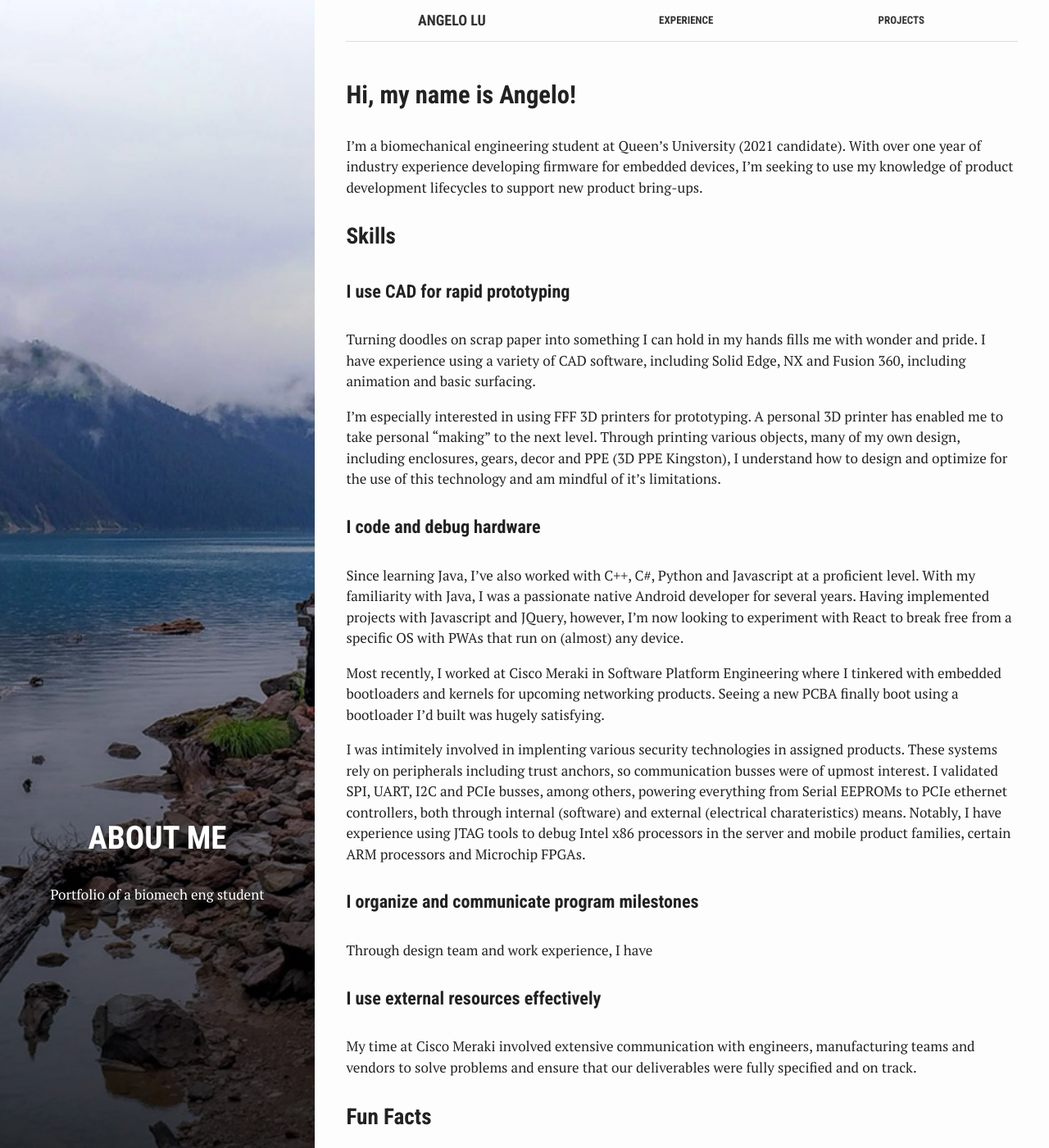
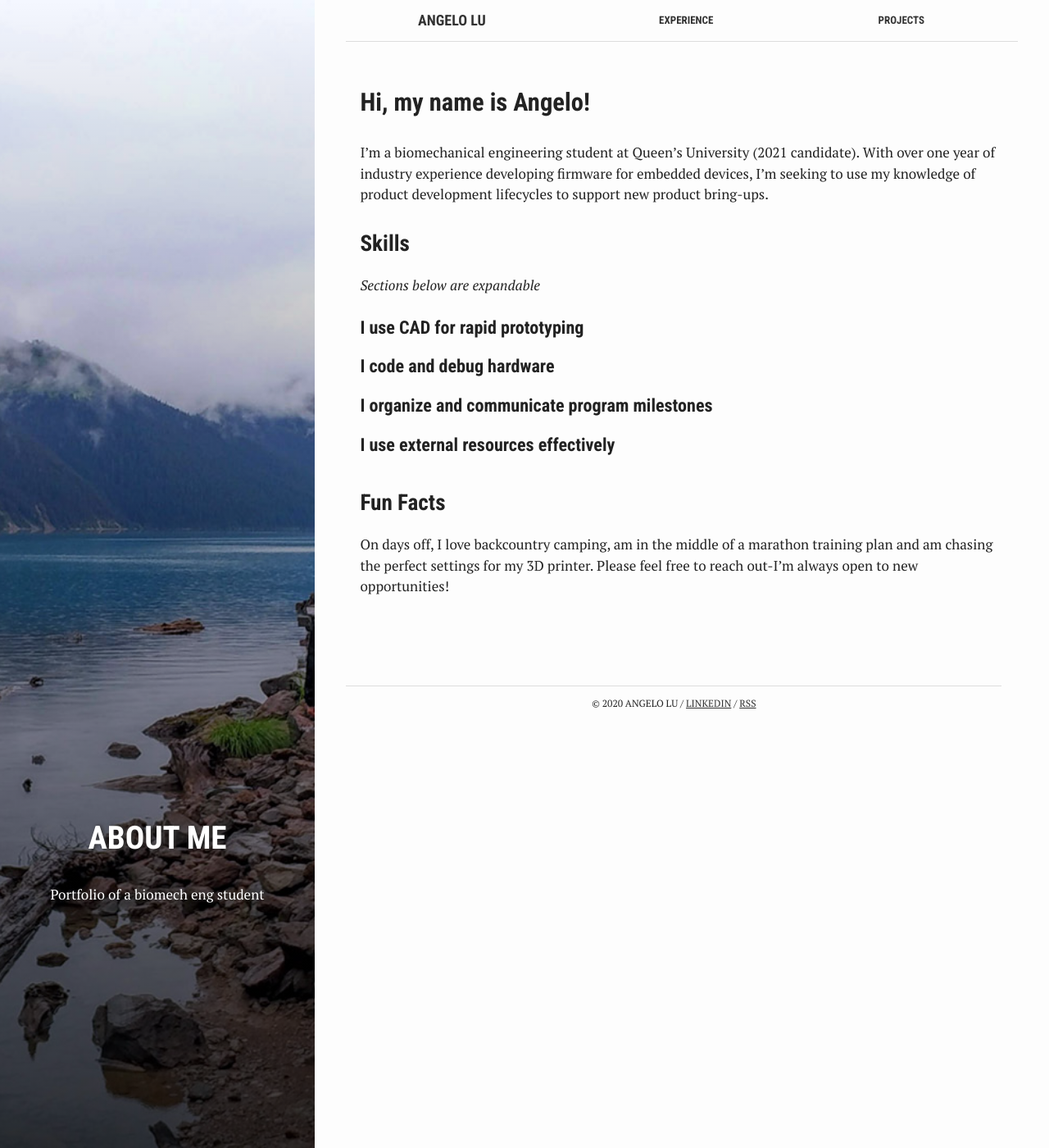
Before and after one commit to angelolu/angelolu.github.io, a Jekyll site: the page built from index.md, in a window 1280 px wide and 1400 px high. Shown: the whole window at 82% size. Built offline with Jekyll 4.4.1, drawn with Linux system fonts in a browser that asks for light colours; some of the changed text lies outside the part shown.

Commit message:
index: add expandable skills sections
This commit adds better skills descriptions and hids them
behind expandable sections. Hopefully this prevents the page
from getting too long when I add the rest of the topics.

```diff
--- a/assets/_sass/_base.scss
+++ b/assets/_sass/_base.scss
@@ -59,6 +59,16 @@
   font-weight: bold;
   padding: 4px 12px;
   color: white;
+}
+
+summary h4, summary h5 {
+  display: inline-block;
+  margin-block-start: 0.33em;
+  margin-block-end: 0.33em;
+}
+
+.page h3 {
+  margin-block-end: 0em;
 }
 /*
 * Base Styles
--- a/index.md
+++ b/index.md
@@ -10,23 +10,52 @@
 I'm a biomechanical engineering student at Queen's University (2021 candidate). With over one year of industry experience developing firmware for embedded devices, I'm seeking to use my knowledge of product development lifecycles to support new product bring-ups.
 
 ### Skills
+
+*Sections below are expandable*
+<details>
+  <summary markdown="1">
+
 #### I use **CAD** for **rapid prototyping**
+  </summary>
+  <section markdown="1">
 Turning doodles on scrap paper into something I can hold in my hands fills me with wonder and pride. I have experience using a variety of CAD software, including Solid Edge, NX and Fusion 360, including animation and basic surfacing.
 
-I'm especially interested in using FFF 3D printers for prototyping. A personal 3D printer has enabled me to take personal "making" to the next level. Through printing various objects, many of my own design, including enclosures, gears, decor and PPE (3D PPE Kingston), I understand how to design  and optimize for the use of this technology and am mindful of it's limitations.
+I'm especially interested in using FFF 3D printers for prototyping. A personal 3D printer has enabled me to take personal "making" to the next level. Through printing various objects, many of my own design, including enclosures, gears, decor and PPE (3D PPE Kingston), I understand how to design and optimize for the use of this technology and am mindful of its limitations.
+</section>
+</details>
+<details>
+  <summary markdown="1">
 
 #### I **code** and **debug hardware**
+  </summary>
+  <section markdown="1">
 Since learning Java, I've also worked with C++, C#, Python and Javascript at a proficient level. With my familiarity with Java, I was a passionate native Android developer for several years. Having implemented projects with Javascript and JQuery, however, I'm now looking to experiment with React to break free from a specific OS with PWAs that run on (almost) any device.
 
 Most recently, I worked at Cisco Meraki in Software Platform Engineering where I tinkered with embedded bootloaders and kernels for upcoming networking products. Seeing a new PCBA finally boot using a bootloader I’d built was hugely satisfying.
 
-I was intimitely involved in implenting various security technologies in assigned products. These systems rely on peripherals including trust anchors, so communication busses were of upmost interest. I validated SPI, UART, I2C and PCIe busses, among others, powering everything from Serial EEPROMs to PCIe ethernet controllers, both through internal (software) and external (electrical charateristics) means. Notably, I have experience using JTAG tools to debug Intel x86 processors in the server and mobile product families, certain ARM processors and Microchip FPGAs.
+I was intimately involved in implementing various security technologies in assigned products. These systems rely on peripherals including trust anchors, so communication busses were of upmost interest. I validated SPI, UART, I2C and PCIe busses, among others, powering everything from Serial EEPROMs to PCIe ethernet controllers, both through internal (software) and external (electrical characteristics) means. Notably, I have experience using JTAG tools to debug Intel x86 processors in the server and mobile product families, certain ARM processors and Microchip FPGAs.
+</section>
+</details>
+<details>
+  <summary markdown="1">
 
 #### I **organize** and **communicate** program milestones
-Through design team and work experience, I have
+  </summary>
+  <section markdown="1">
+I enjoy being involved in the planning and aggregation of team work because it increases my scope of understanding in product development. In established orgs, I have recognized and tested improvements to processes and technical systems, then presented these results to both technical and non-technical audiences.
+
+Through design team and work experience, I have experience recording and communicating work using many tools, including Microsoft Teams, Atlassian tools (Jira, Confluence) for Agile and Git/Gerrit for CI.
+</section>
+</details>
+<details>
+  <summary markdown="1">
 
 #### I use **external resources** effectively
-My time at Cisco Meraki involved extensive communication with engineers, manufacturing teams and vendors to solve problems and ensure that our deliverables were fully specified and on track.
+  </summary>
+  <section markdown="1">
+When given a release goal, I'm able to communicate with engineers, manufacturing teams and vendors to ensure that our deliverables are fully specified and on track. I have experience escalating and working with external FAEs, sales and engineering teams to solve implementation problems while maintaining company confidentiality protocols. Through direct communication with overseas manufacturing teams, I have been able to deliver software that better aligns with their processes and fix problems with greater efficiency. I recognize the power of open source software and have contributed to the testing of community-maintained repositories.
+</section>
+</details>
 
 ### Fun Facts
-On days off, I love backcountry camping, am in the middle of a marathon training plan and am chasing the perfect settings for my 3D printer (currently making PPE!). Please feel free to reach out-I’m always open to new opportunities!
+On days off, I love backcountry camping, am in the middle of a marathon training plan and am chasing the perfect settings for my 3D printer. Please feel free to reach out-I’m always open to new opportunities!
```
Also changed, not shown: other parts of index.md (+1 -1 lines).
